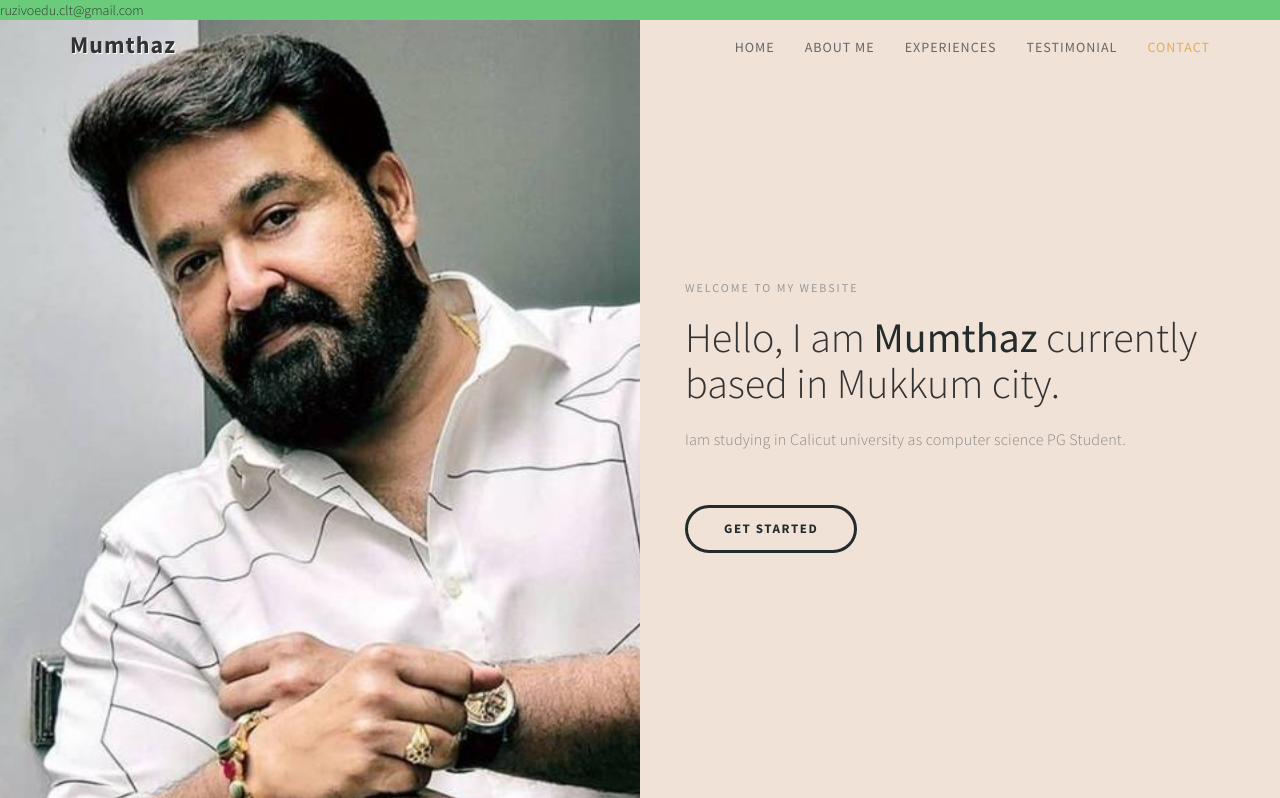
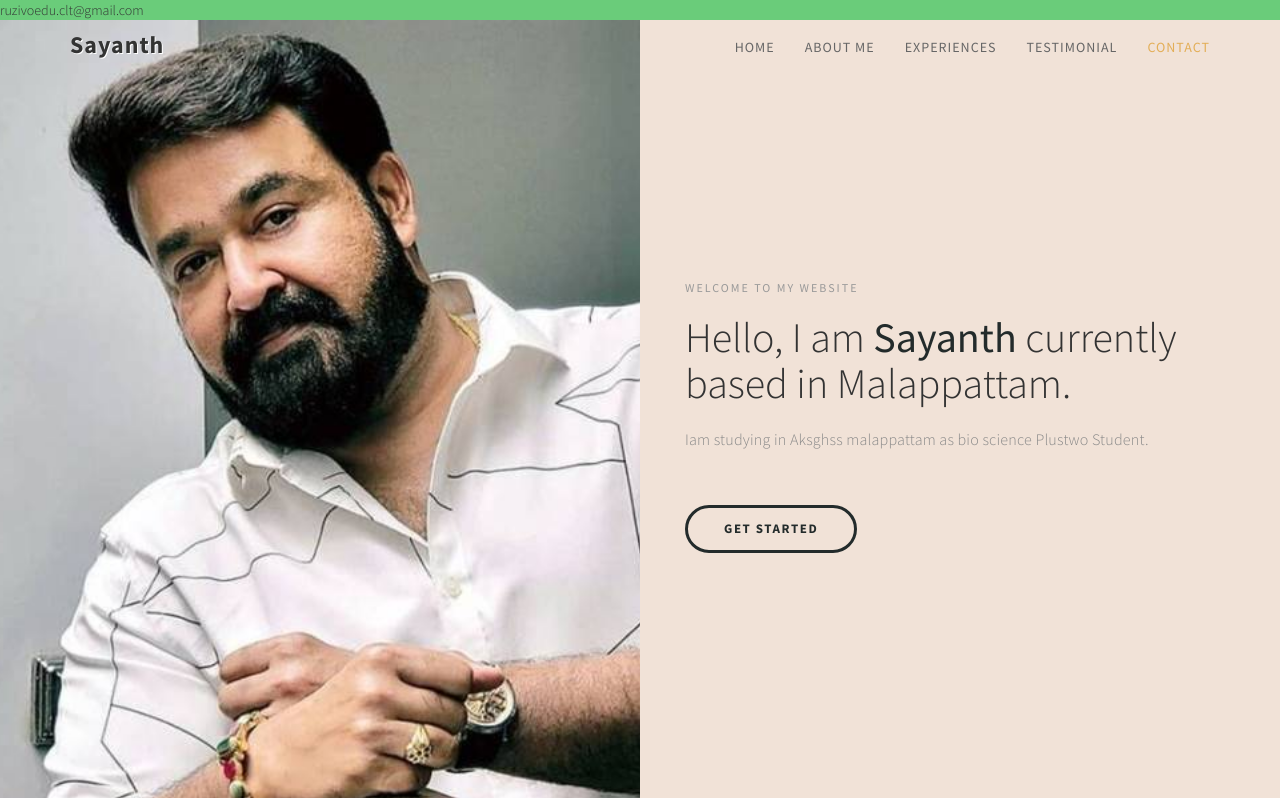
Before and after one commit to Mithun-Kalarikal/Mithun-kalarikal.github.io, a plain HTML site: page index.html in a window 1280 px wide. Shown: the top 798 px of the page. Drawn offline with Linux system fonts and the light colour scheme.

Commit message:
Update index.html

```diff
--- a/index.html
+++ b/index.html
@@ -46,7 +46,7 @@ http://www.templatemo.com/tm-498-stimulus
                     <span class="icon icon-bar"></span>
                     <span class="icon icon-bar"></span>
                </button>
-               <a href="#" class="navbar-brand">Mumthaz</a>
+               <a href="#" class="navbar-brand">Sayanth</a>
           </div>
 
           <div class="collapse navbar-collapse">
@@ -77,8 +77,8 @@ http://www.templatemo.com/tm-498-stimulus
                     <div class="home-thumb">
                          <div class="section-title">
                               <h4 class="wow fadeInUp" data-wow-delay="0.3s">welcome to my website</h4>
-                              <h1 class="wow fadeInUp" data-wow-delay="0.6s">Hello, I am <strong>Mumthaz</strong> currently based in Mukkum city.</h1>
-                              <p class="wow fadeInUp" data-wow-delay="0.9s">Iam studying in Calicut university as computer science PG  Student.
+                              <h1 class="wow fadeInUp" data-wow-delay="0.6s">Hello, I am <strong>Sayanth</strong> currently based in Malappattam.</h1>
+                              <p class="wow fadeInUp" data-wow-delay="0.9s">Iam studying in Aksghss malappattam as bio science Plustwo  Student.
 
 </p>
 
```
